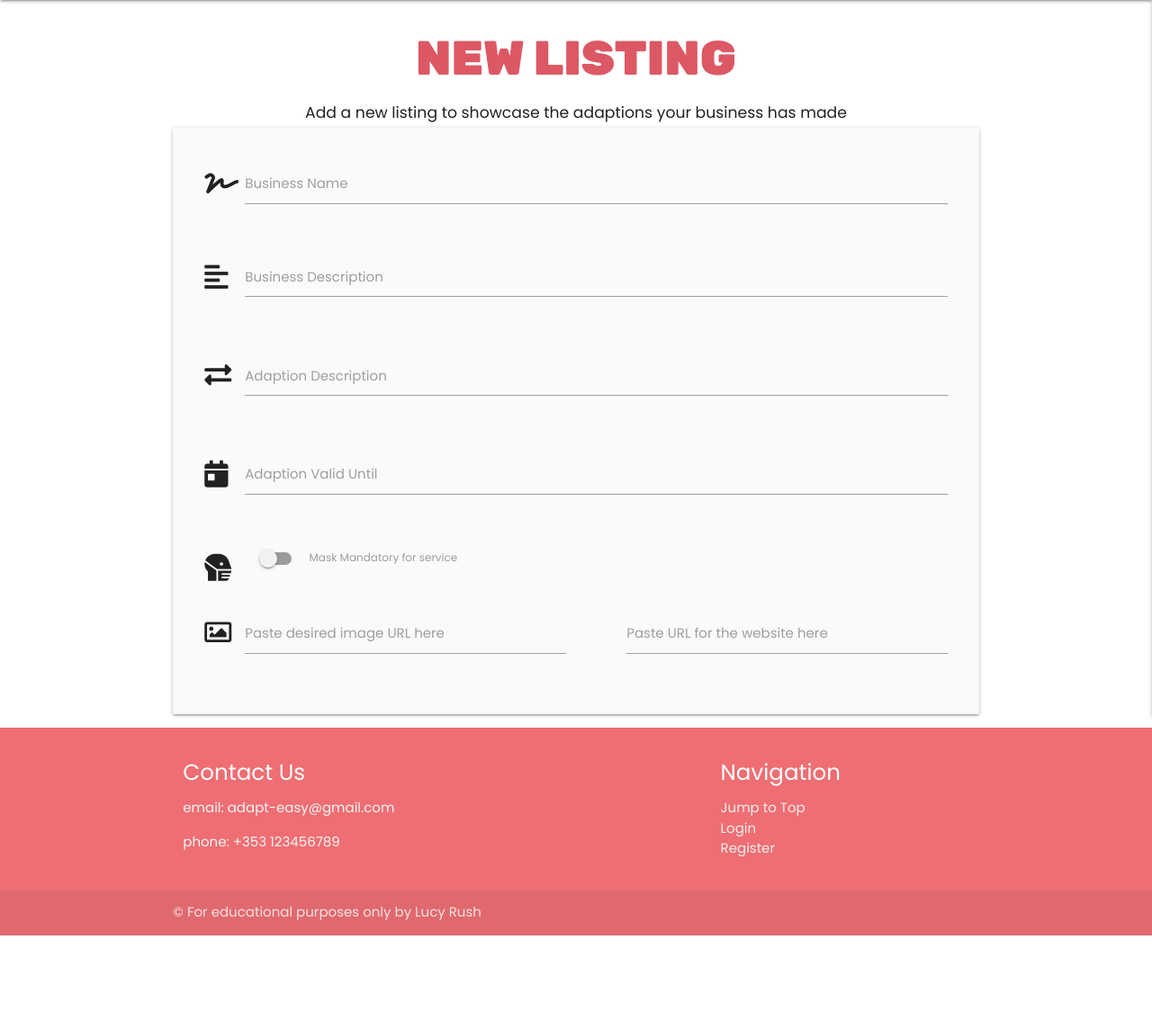
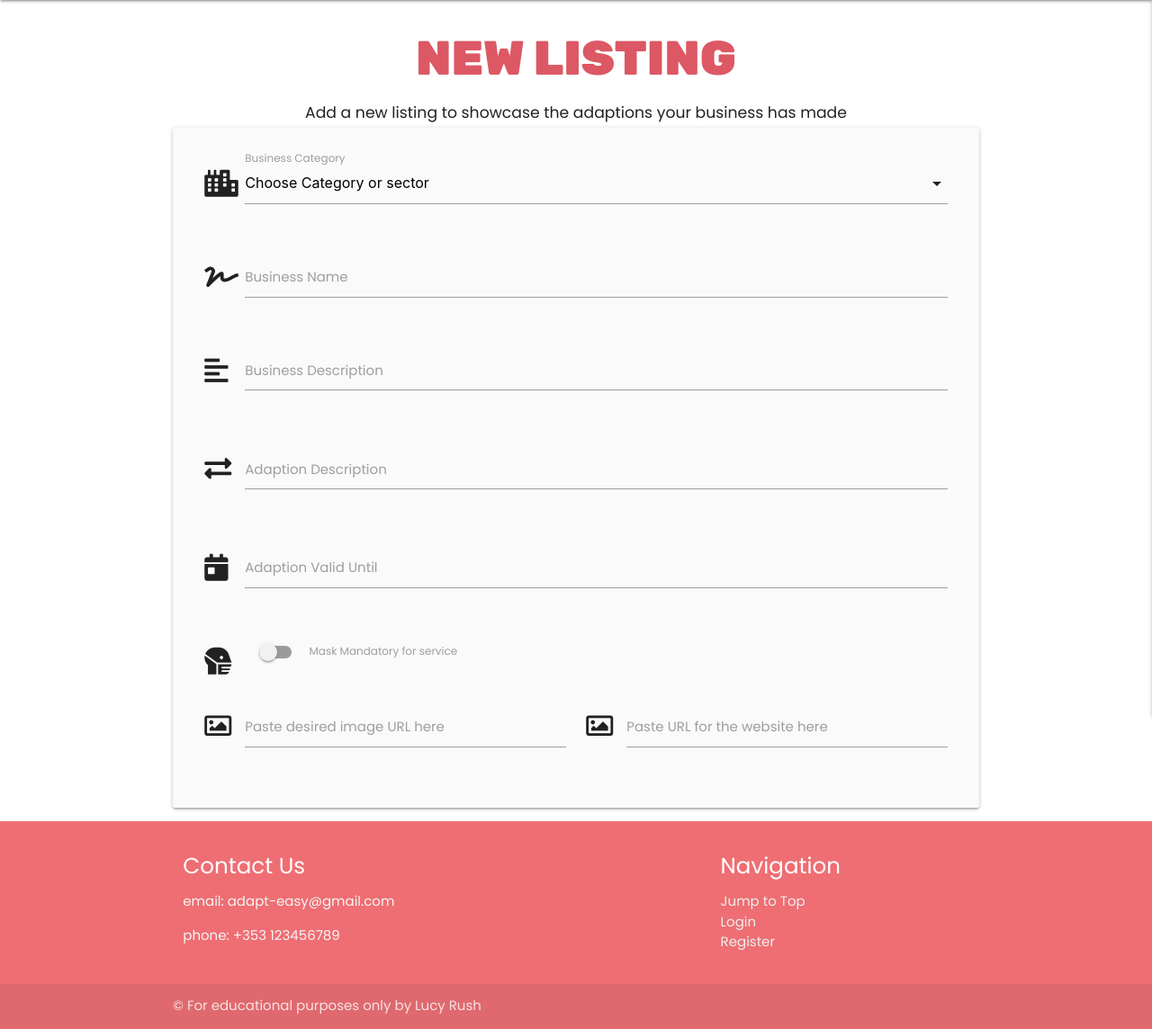
Before and after one commit to lucyrush/adapt-easy, a Flask app: page /new_listing in a window 1280 px wide. Shown: the part 64-1208 px from the top of the page at 90% size. Before the commit the page ends 1104 px from the top, so only its background shows below. Run offline with Flask 2, Linux system fonts and the light colour scheme; data that the repository does not hold is empty; some libraries are stand-ins or nearby versions.

Commit message:
Add categories dropdown and icons

```diff
--- a/app.py
+++ b/app.py
@@ -99,7 +99,8 @@ def logout():
 
 @app.route("/new_listing")
 def new_listing():
-    return render_template("new_listing.html")
+    categories = mongo.db.categories.find().sort("category_name", 1)
+    return render_template("new_listing.html", categories=categories)
 
 
 @app.route("/home")
--- a/static/js/script.js
+++ b/static/js/script.js
@@ -2,6 +2,7 @@ $(document).ready(function () {
     $(".sidenav").sidenav({edge: "right"});
     $(".collapsible").collapsible();
     $(".tooltipped").tooltip();
+    $('select').formSelect();
     $(".datepicker").datepicker({
         format: "dd mmmm, yyyy",
         yearRange: 3,
--- a/templates/new_listing.html
+++ b/templates/new_listing.html
@@ -7,6 +7,18 @@
 
 <div class="row card-panel grey lighten-5">
   <form class="col s12" method="POST" action="">
+   <div class="row">
+				<div class="input-field col s12">
+                    <i class="fas fa-city prefix"></i>
+					<select id="category_name" name="category_name" class="validate" required>
+                        <option value="" disabled selected>Choose Category or sector</option>
+                        {% for category in categories %}
+                            <option value="{{ category.category_name }}">{{ category.category_name }}</option>
+                        {% endfor %}
+                    </select>
+					<label for="category_name">Business Category</label>
+				</div>
+			</div>
     <div class="row">
       <div class="input-field col s12">
         <i class="fas fa-signature prefix text-darken-8"></i>
@@ -78,16 +90,12 @@
     <div class="row">
       <div class="input-field col s6">
         <i class="far fa-image prefix"></i>
-        <input id="image_url"
-          name="image_url"
-          class="validate" />
+        <input id="image_url" name="image_url" class="validate" />
         <label for="image_url">Paste desired image URL here</label>
       </div>
       <div class="input-field col s6">
-        <i class="fas fa-browser prefix"></i>
-        <input id="website_url"
-          name="website_url"
-          class="validate" />
+        <i class="far fa-image prefix"></i>
+        <input id="website_url" name="website_url" class="validate" />
         <label for="website_url">Paste URL for the website here</label>
       </div>
     </div>
```
